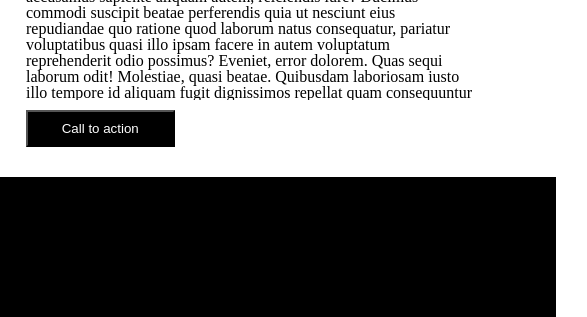
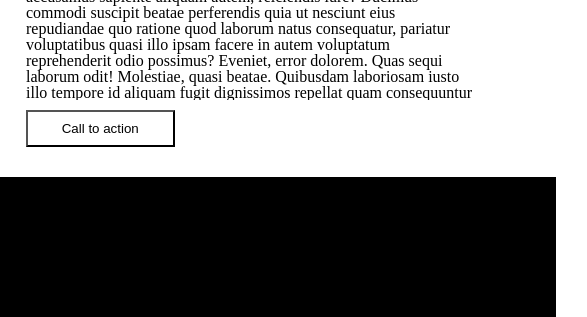
Before and after one commit to 26june/lab-08-css, a plain HTML site: page index.html in a window 1280 px wide. In both pictures the pointer is over the button "Call to action". Shown: the part 1243-1560 px from the top of the page, 564-1151 px from the left. Drawn offline with Linux system fonts and the light colour scheme.

Commit message:
add button transtion

```diff
--- a/style.css
+++ b/style.css
@@ -38,8 +38,13 @@ button {
   color: #ffffff;
   height: 20%;
   width: 33%;
+  transition-duration: 350ms;
 }
 
+button:hover {
+  background-color: #ffffff;
+  color: #000000;
+}
 h2 {
   font-size: 1.5em;
   font-weight: bold;
```
